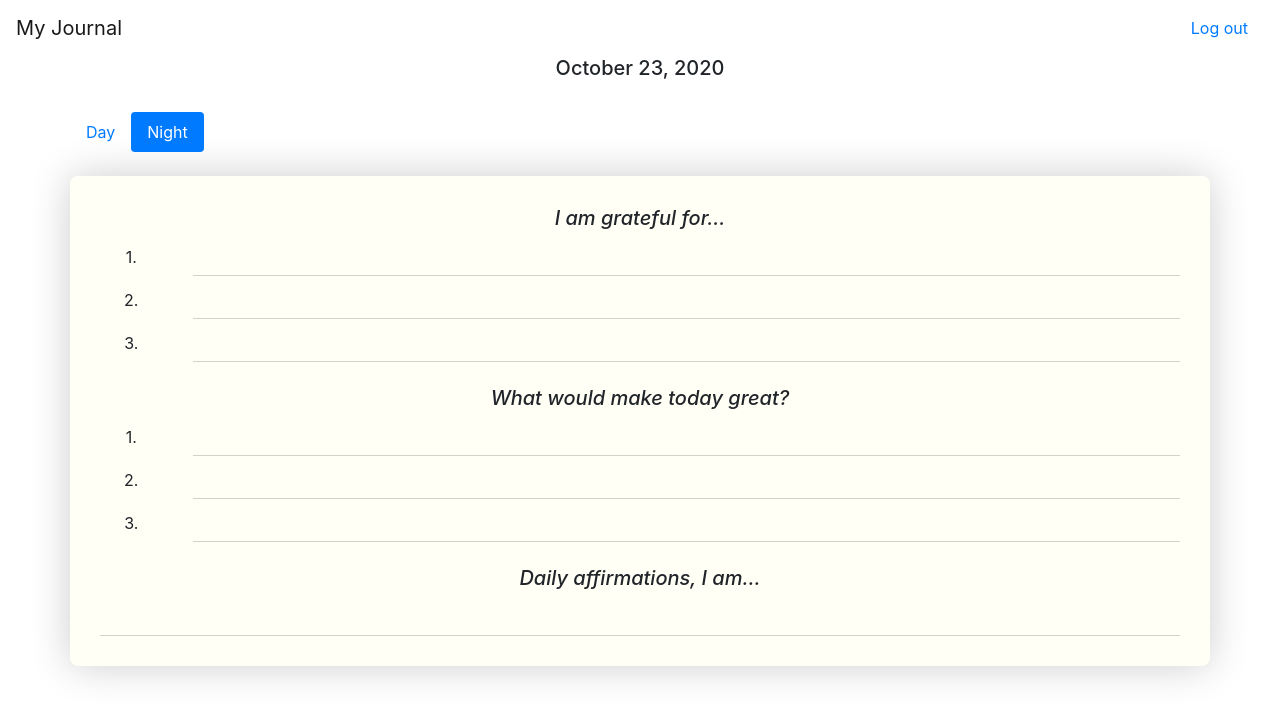
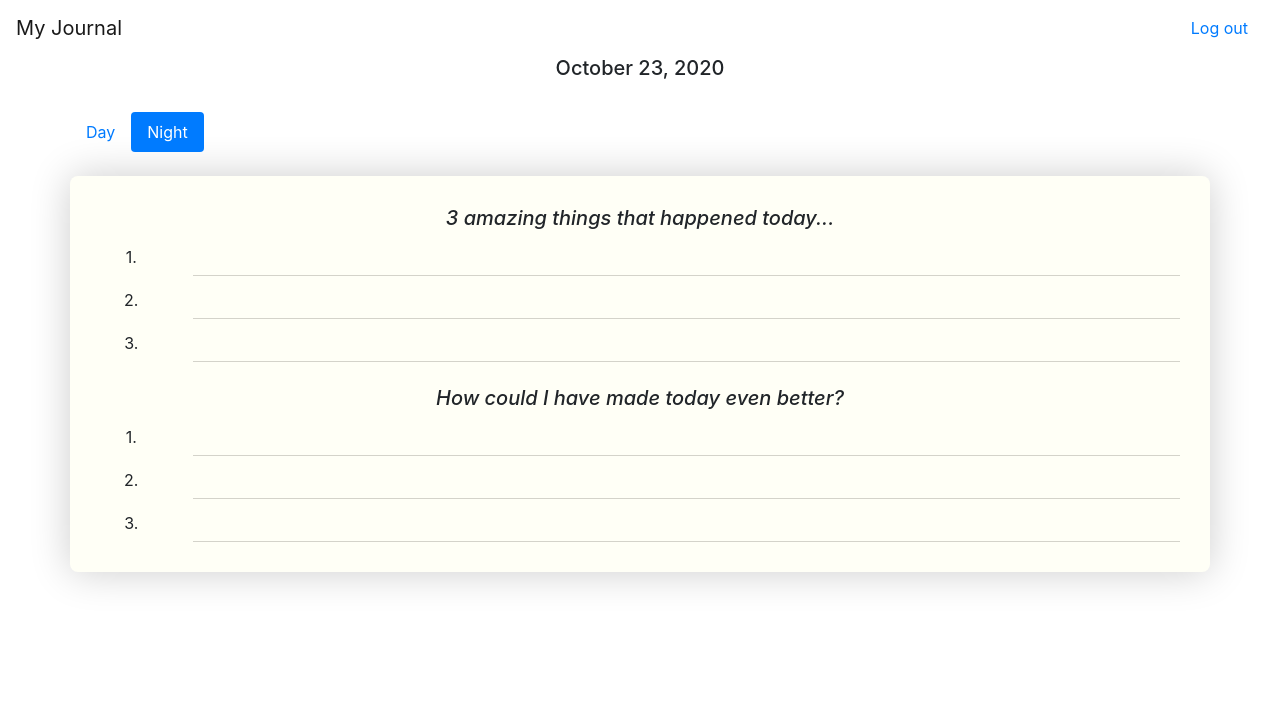
Before and after one commit to sukruthmk/5-min-journal, a React (Create React App) app in the folder frontend/: page /log in a window 1280 px wide. Both pictures are taken after a click on the button "Night". Shown: the top 718 px of the page. Built offline with nearby package versions, Linux system fonts and the light colour scheme.

Commit message:
added night form

```diff
--- a/frontend/src/components/CreateJournal/CreateJournal.js
+++ b/frontend/src/components/CreateJournal/CreateJournal.js
@@ -1,50 +1,16 @@
 // @flow
 
 import * as React from "react";
-import { Col, Container, Form, Row } from "react-bootstrap";
+import { Form } from "react-bootstrap";
 import Styled from "styled-components";
 
+import DayJournalForm from "./DayJournalForm";
 import DisplayDate from "./DisplayDate";
+import NightJournalForm from "./NightJournalForm";
 import SwitchLogEntry from "./SwitchLogEntry";
 
 const MainContainer = Styled.div`
   margin-bottom: 30px;
-`;
-
-const JournalContainer = Styled(Container)`
-  background: #FFFFF6;
-  border-radius: 8px;
-  box-shadow: 0px 0px 40px rgba(0, 0, 0, 0.2);
-  padding: 30px;
-`;
-
-const SubHeading = Styled.h5`
-  text-align: center;
-`;
-
-const InputContainer = Styled(Row)`
-  margin-top: 5px;
-`;
-
-const Label = Styled.div`
-  text-align: center;
-  line-height: calc(1.5em + 0.75rem + 2px);
-`;
-
-const Input = Styled(Form.Control)`
-  background: transparent;
-  border: none;
-  border-bottom: 1px solid #D4D3CA;
-  border-radius: 0;
-  font-size: 12pt;
-  &:focus {
-    background: transparent;
-    border-color: inherit;
-    border-radius: 0;
-    box-shadow: none;
-    color: inherit;
-    outline: none;
-  }
 `;
 
 const CreateJournal = (): React.Node => {
@@ -59,81 +25,7 @@ const CreateJournal = (): React.Node => {
       />
       <br />
       <Form>
-        <JournalContainer>
-          {/* 3 things you are grateful for */}
-          <div>
-            <SubHeading>
-              <i> I am grateful for... </i>
-            </SubHeading>
-            <InputContainer>
-              <Col sm="1">
-                <Label>1.</Label>
-              </Col>
-              <Col sm="11">
-                <Input type="text-area" />
-              </Col>
-            </InputContainer>
-            <InputContainer>
-              <Col sm="1">
-                <Label>2.</Label>
-              </Col>
-              <Col sm="11">
-                <Input type="text" />
-              </Col>
-            </InputContainer>
-            <InputContainer>
-              <Col sm="1">
-                <Label>3.</Label>
-              </Col>
-              <Col sm="11">
-                <Input type="text" />
-              </Col>
-            </InputContainer>
-          </div>
-          {/* 3 things you would improve today */}
-          <br />
-          <div>
-            <SubHeading>
-              <i> What would make today great? </i>
-            </SubHeading>
-            <InputContainer>
-              <Col sm="1">
-                <Label>1.</Label>
-              </Col>
-              <Col sm="11">
-                <Input type="text" />
-              </Col>
-            </InputContainer>
-            <InputContainer>
-              <Col sm="1">
-                <Label>2.</Label>
-              </Col>
-              <Col sm="11">
-                <Input type="text" />
-              </Col>
-            </InputContainer>
-            <InputContainer>
-              <Col sm="1">
-                <Label>3.</Label>
-              </Col>
-              <Col sm="11">
-                <Input type="text" />
-              </Col>
-            </InputContainer>
-          </div>
-          {/* daily affirmations */}
-          <br />
-          <div>
-            <SubHeading>
-              <i> Daily affirmations, I am... </i>
-            </SubHeading>
-            <InputContainer>
-              <Col sm="12">
-                <Input type="text" />
-              </Col>
-            </InputContainer>
-          </div>
-        </JournalContainer>
+        {logEntryType === "day" ? <DayJournalForm /> : <NightJournalForm />}
       </Form>
     </MainContainer>
   );
--- /dev/null
+++ b/frontend/src/components/CreateJournal/DayJournalForm.js
@@ -0,0 +1,124 @@
+// @flow
+
+import * as React from "react";
+import { Col, Container, Form, Row } from "react-bootstrap";
+import Styled from "styled-components";
+
+const JournalContainer = Styled(Container)`
+  background: #FFFFF6;
+  border-radius: 8px;
+  box-shadow: 0px 0px 40px rgba(0, 0, 0, 0.2);
+  padding: 30px;
+`;
+
+const SubHeading = Styled.h5`
+  text-align: center;
+`;
+
+const InputContainer = Styled(Row)`
+  margin-top: 5px;
+`;
+
+const Label = Styled.div`
+  text-align: center;
+  line-height: calc(1.5em + 0.75rem + 2px);
+`;
+
+const Input = Styled(Form.Control)`
+  background: transparent;
+  border: none;
+  border-bottom: 1px solid #D4D3CA;
+  border-radius: 0;
+  font-size: 12pt;
+  &:focus {
+    background: transparent;
+    border-color: inherit;
+    border-radius: 0;
+    box-shadow: none;
+    color: inherit;
+    outline: none;
+  }
+`;
+
+
+const DayJournalForm = (): React.Node => {
+    return (
+      <JournalContainer>
+        {/* 3 things you are grateful for */}
+        <div>
+          <SubHeading>
+            <i> I am grateful for... </i>
+          </SubHeading>
+          <InputContainer>
+            <Col sm="1">
+              <Label>1.</Label>
+            </Col>
+            <Col sm="11">
+              <Input type="text-area" />
+            </Col>
+          </InputContainer>
+          <InputContainer>
+            <Col sm="1">
+              <Label>2.</Label>
+            </Col>
+            <Col sm="11">
+              <Input type="text" />
+            </Col>
+          </InputContainer>
+          <InputContainer>
+            <Col sm="1">
+              <Label>3.</Label>
+            </Col>
+            <Col sm="11">
+              <Input type="text" />
+            </Col>
+          </InputContainer>
+        </div>
+        {/* 3 things you would improve today */}
+        <br />
+        <div>
+          <SubHeading>
+            <i> What would make today great? </i>
+          </SubHeading>
+          <InputContainer>
+            <Col sm="1">
+              <Label>1.</Label>
+            </Col>
+            <Col sm="11">
+              <Input type="text" />
+            </Col>
+          </InputContainer>
+          <InputContainer>
+            <Col sm="1">
+              <Label>2.</Label>
+            </Col>
+            <Col sm="11">
+              <Input type="text" />
+            </Col>
+          </InputContainer>
+          <InputContainer>
+            <Col sm="1">
+              <Label>3.</Label>
+            </Col>
+            <Col sm="11">
+              <Input type="text" />
+            </Col>
+          </InputContainer>
+        </div>
+        {/* daily affirmations */}
+        <br />
+        <div>
+          <SubHeading>
+            <i> Daily affirmations, I am... </i>
+          </SubHeading>
+          <InputContainer>
+            <Col sm="12">
+              <Input type="text" />
+            </Col>
+          </InputContainer>
+        </div>
+      </JournalContainer>
+    );
+}
+
+export default DayJournalForm;
--- /dev/null
+++ b/frontend/src/components/CreateJournal/NightJournalForm.js
@@ -0,0 +1,111 @@
+// @flow
+
+import * as React from "react";
+import { Col, Container, Form, Row } from "react-bootstrap";
+import Styled from "styled-components";
+
+const JournalContainer = Styled(Container)`
+  background: #FFFFF6;
+  border-radius: 8px;
+  box-shadow: 0px 0px 40px rgba(0, 0, 0, 0.2);
+  padding: 30px;
+`;
+
+const SubHeading = Styled.h5`
+  text-align: center;
+`;
+
+const InputContainer = Styled(Row)`
+  margin-top: 5px;
+`;
+
+const Label = Styled.div`
+  text-align: center;
+  line-height: calc(1.5em + 0.75rem + 2px);
+`;
+
+const Input = Styled(Form.Control)`
+  background: transparent;
+  border: none;
+  border-bottom: 1px solid #D4D3CA;
+  border-radius: 0;
+  font-size: 12pt;
+  &:focus {
+    background: transparent;
+    border-color: inherit;
+    border-radius: 0;
+    box-shadow: none;
+    color: inherit;
+    outline: none;
+  }
+`;
+
+const NightJournalForm = (): React.Node => {
+  return (
+    <JournalContainer>
+      {/* 3 amazing things happened today */}
+      <div>
+        <SubHeading>
+          <i> 3 amazing things that happened today... </i>
+        </SubHeading>
+        <InputContainer>
+          <Col sm="1">
+            <Label>1.</Label>
+          </Col>
+          <Col sm="11">
+            <Input type="text-area" />
+          </Col>
+        </InputContainer>
+        <InputContainer>
+          <Col sm="1">
+            <Label>2.</Label>
+          </Col>
+          <Col sm="11">
+            <Input type="text" />
+          </Col>
+        </InputContainer>
+        <InputContainer>
+          <Col sm="1">
+            <Label>3.</Label>
+          </Col>
+          <Col sm="11">
+            <Input type="text" />
+          </Col>
+        </InputContainer>
+      </div>
+      {/* 3 things you could have done better today */}
+      <br />
+      <div>
+        <SubHeading>
+          <i> How could I have made today even better? </i>
+        </SubHeading>
+        <InputContainer>
+          <Col sm="1">
+            <Label>1.</Label>
+          </Col>
+          <Col sm="11">
+            <Input type="text" />
+          </Col>
+        </InputContainer>
+        <InputContainer>
+          <Col sm="1">
+            <Label>2.</Label>
+          </Col>
+          <Col sm="11">
+            <Input type="text" />
+          </Col>
+        </InputContainer>
+        <InputContainer>
+          <Col sm="1">
+            <Label>3.</Label>
+          </Col>
+          <Col sm="11">
+            <Input type="text" />
+          </Col>
+        </InputContainer>
+      </div>
+    </JournalContainer>
+  );
+};
+
+export default NightJournalForm;
```
